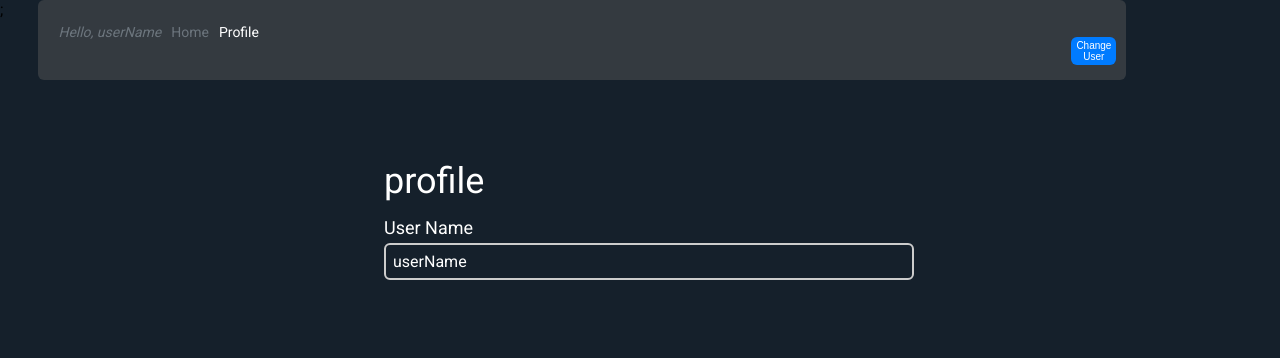
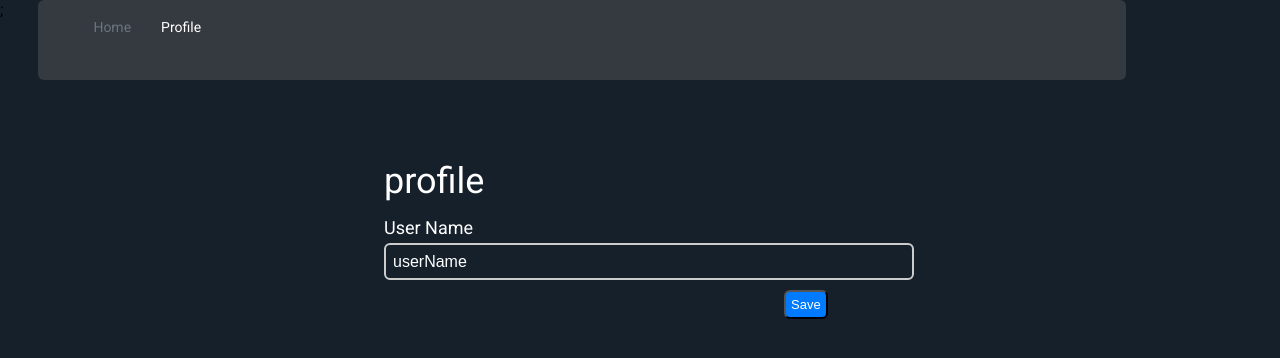
Before and after one commit to mark-itc/microblogging-galime, a React (Create React App) app in the folder microblogging/: page /Profile in a window 1280 px wide. Shown: the top 358 px of the page. Built offline with nearby package versions, Linux system fonts and the light colour scheme.

Commit message:
changing user name through profile

```diff
--- a/microblogging/src/App.css
+++ b/microblogging/src/App.css
@@ -4,6 +4,7 @@ body {
   font-style: normal;
 }
 .App {
+  z-index: -2;
   display: flex;
   flex-direction: column;
   align-items: center;
--- a/microblogging/src/App.js
+++ b/microblogging/src/App.js
@@ -3,9 +3,8 @@ import { BrowserRouter, Routes, Route, NavLink } from "react-router-dom";
 import { CreateTweetContextPropvider } from "./context/CreatTweetContext"
 
 import "./App.css";
-import "./UI/Navbar.css";
+import "./navbar.css";
 
-import UserName from "./UI/UserName";
 import Profile from "./pages/Profile";
 import Home from "./pages/Home";
 
@@ -16,9 +15,6 @@ function App(props) {
         <div className="navbar_container">
           <nav>
             <ul className="ul_nav">
-              <li>
-                <UserName></UserName>
-              </li>
               <li>
                 <NavLink to="/">Home</NavLink>
               </li>
--- a/microblogging/src/UI/UserName.css
+++ /dev/null
@@ -1,23 +0,0 @@
-.user_container {
-  display: flex;
-  flex-wrap: wrap;
-}
-
-input {
-  width: 30%;
-  height: fit-content;
-}
-
-.change_userName_btn {
-  width: 45px;
-  height: fit-content;
-  font-size: x-small;
-  padding: 3px;
-  margin-top: 5px;
-  margin-left: 50%;
-  border: none;
-}
-.user_name_nav {
-  font-family: Roboto;
-  font-style: italic;
-}
--- a/microblogging/src/UI/UserName.js
+++ /dev/null
@@ -1,49 +0,0 @@
-import React, { useState, useEffect, useContext } from "react";
-import { createTweetContext } from "../context/CreatTweetContext";
-import "./UserName.css";
-
-function UserName() {
-  const { userName, ChangeUserName } = useContext(createTweetContext);
-  const [isNeedToChangeName, setisNeedToChangeName] = useState(false);
-
-  function onChangeHandler(event) {
-    ChangeUserName(event.target.value);
-  }
-
-  useEffect(() => {
-    ChangeUserName(localStorage.getItem("userName"));
-  }, []);
-
-  function onSubmitHandler(event) {
-    event.preventDefault();
-    ChangeUserName(userName);
-    localStorage.setItem("userName", userName);
-    setisNeedToChangeName(false);
-  }
-
-  function onclickHandler() {
-    setisNeedToChangeName(true);
-  }
-
-  return (
-    <div className="user_container">
-      {isNeedToChangeName && (
-        <form onSubmit={onSubmitHandler}>
-          <label htmlFor="user_name">User Name</label>
-          <input id="user_name" onChange={onChangeHandler} required />
-          <button className="change_userName_btn">Change</button>
-        </form>
-      )}
-      {!isNeedToChangeName && (
-        <div>
-          <div className="user_name_nav"> Hello, {userName}</div>
-          <button onClick={onclickHandler} className="change_userName_btn">
-            Change User
-          </button>
-        </div>
-      )}
-    </div>
-  );
-}
-
-export default UserName;
--- a/microblogging/src/UI/Navbar.css
+++ b/microblogging/src/navbar.css
@@ -1,4 +1,5 @@
 .navbar_container {
+  z-index: 1;
   position: fixed;
   width: 85%;
   height: 10%;
@@ -19,12 +20,15 @@
   display: flex;
   color: #ffffff;
   list-style: none;
-  padding: 10px;
+  padding: 5px;
   justify-content: flex-start;
+  margin-left: 20PX;
+
 }
 
 li {
   padding-left: 10px;
+  margin-left: 20PX;
 }
 a {
   text-decoration: none;
--- a/microblogging/src/pages/Profile.css
+++ b/microblogging/src/pages/Profile.css
@@ -29,3 +29,30 @@
   border: 2px solid #cccccc;
   border-radius: 6px;
 }
+
+.user_container {
+  display: flex;
+  flex-wrap: wrap;
+}
+
+input {
+  width: 30%;
+  height: fit-content;
+  background-color: #15202B;
+  color: white;
+}
+
+.user_name_nav {
+  font-family: Roboto;
+  font-style: italic;
+}
+
+.change_userName_btn{
+  margin: none;
+  flex-direction: column;
+  position: relative;
+  top: 10px;
+  left: 400px;
+  font-size: small;
+  padding: 5px;
+}
--- a/microblogging/src/pages/Profile.js
+++ b/microblogging/src/pages/Profile.js
@@ -10,13 +10,39 @@ function Profile() {
     ChangeUserName(userName);
   }, [userName]);
 
+
+  function onChangeHandler(event) {
+    ChangeUserName(event.target.value);
+  }
+
+  useEffect(() => {
+    ChangeUserName(localStorage.getItem("userName"));
+  }, []);
+
+  function onclickHandler() {
+    ChangeUserName(userName);
+    localStorage.setItem("userName", userName);
+    console.log("userName", userName);
+
+
+  }
+
   return (
-    <div lassName="App">
+    <div className="App">
       <div className="profile_container">
+        <div>
         <div className="profile_headline">profile</div>
-        <div className="User_headline">User Name</div>
-        <div className="User_name_content">{userName}</div>
+        <div className="User_headline" >User Name</div>
+        <input className="User_name_content" value={userName} contenteditable="true" onChange={onChangeHandler} required/>
+        <div>
+          <button  onClick={onclickHandler} className="change_userName_btn">
+            Save
+          </button>
+        </div>
       </div>
+
+
+    </div>
     </div>
   );
 }
```
